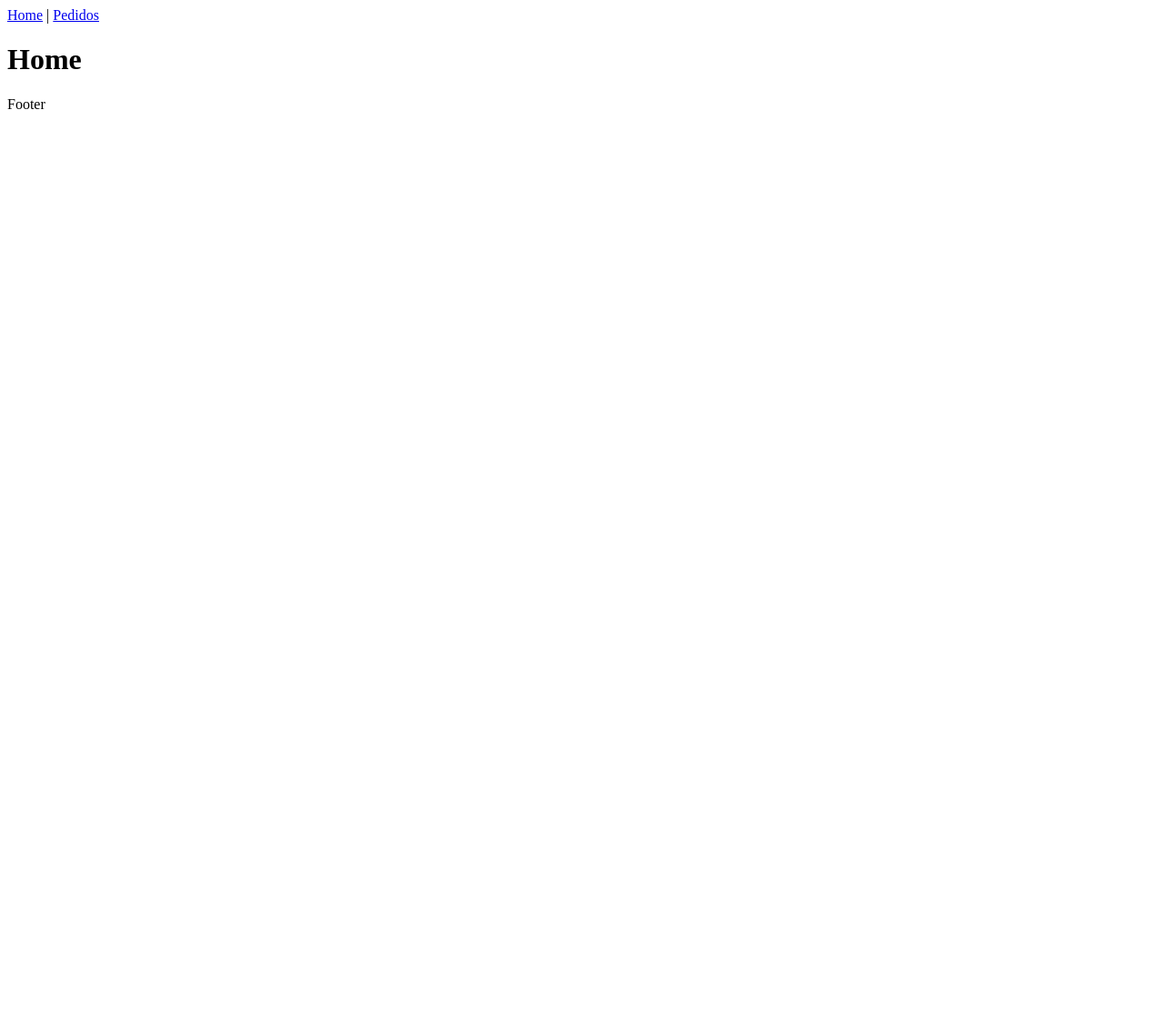
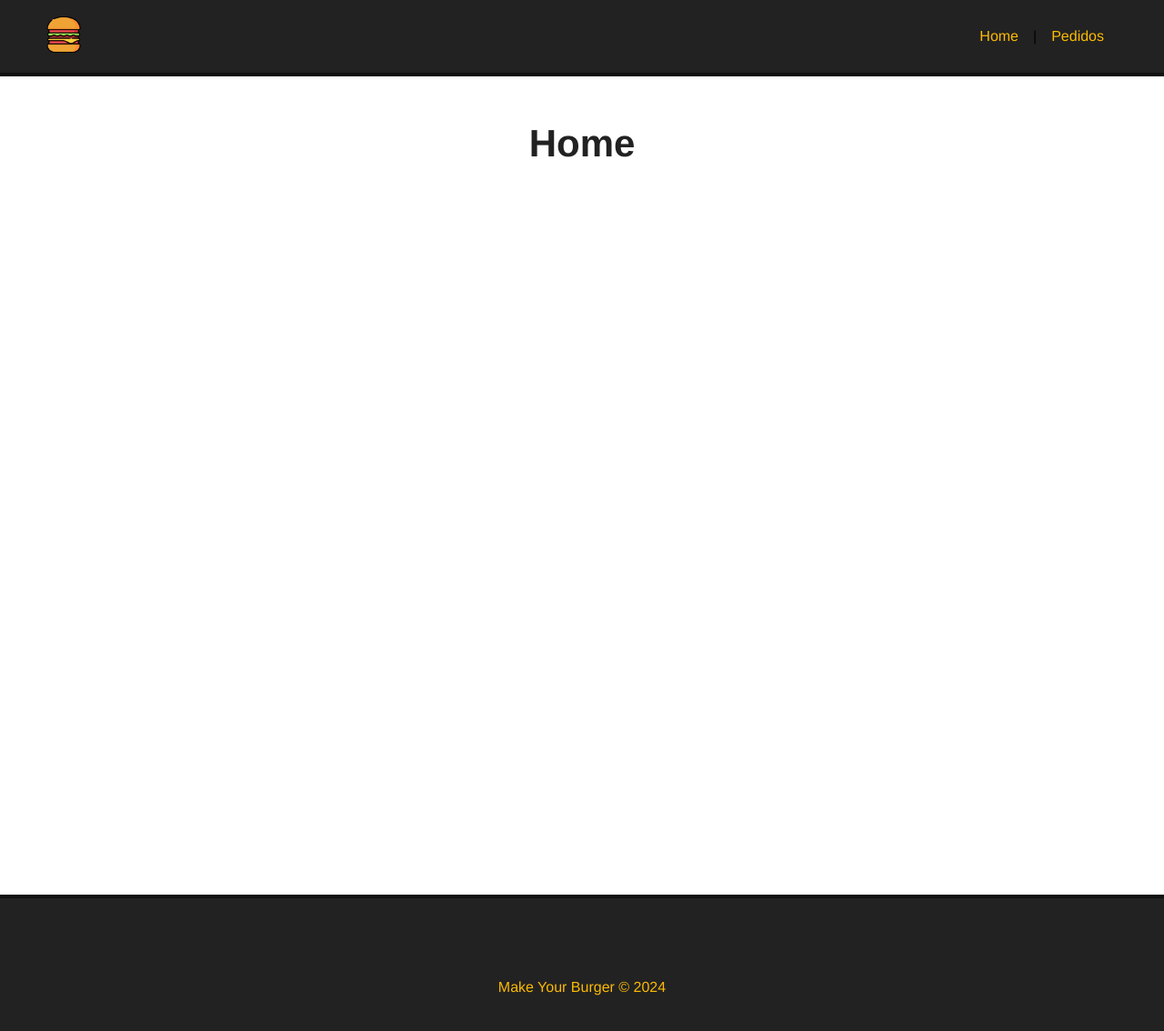
Before and after one commit to ricsjs/burger-orders, a Vue app: page / in a window 1280 px wide. Shown: the top 1134 px of the page at 91% size. Before the commit the page ends 800 px from the top, so only its background shows below. Built offline with nearby package versions, Linux system fonts and the light colour scheme.

Commit message:
feat: project header and footer

```diff
--- a/package.json
+++ b/package.json
@@ -9,6 +9,7 @@
   },
   "dependencies": {
     "core-js": "^3.8.3",
+    "json-server": "^1.0.0-beta.3",
     "vue": "^3.2.13",
     "vue-router": "^4.0.3",
     "vuex": "^4.0.0"
--- a/src/App.vue
+++ b/src/App.vue
@@ -1,5 +1,5 @@
 <template>
-  <Navbar />
+  <Navbar :logo="logo_src" :alt="app_name"/>
   <router-view />
   <Footer />
 </template>
@@ -13,7 +13,32 @@
     Navbar,
     Footer,
   },
+  data() {
+    return {
+      logo_src: "/img/logo.png",
+      app_name: "Make Your Burger"
+    }
+  }
 };
 </script>
 
-<style></style>
+<style>
+  *{
+    margin: 0;
+    padding: 0;
+    font-family: Helvetica;
+    box-sizing: border-box;
+  }
+
+  .main-container {
+    margin: 50px;
+    min-height: 100vh;
+  }
+
+  h1 {
+    text-align: center;
+    font-size: 42px;
+    margin-bottom: 30px;
+    color: #222;
+  }
+</style>
--- a/src/components/Footer.vue
+++ b/src/components/Footer.vue
@@ -1,5 +1,7 @@
 <template>
-    <p>Footer</p>
+    <div id="footer">
+        <p>Make Your Burger &copy; 2024</p>
+    </div>
 </template>
 
 <script>
@@ -7,3 +9,16 @@
         name: "Footer",
     }
 </script>
+
+<style scoped>
+    #footer {
+        height: 200px;
+        background-color: #222;
+        border-top: 4px solid #111;
+        color: #fcba03;
+        display: flex;
+        align-items: center;
+        justify-content: center;
+        width: 100%;
+    }
+</style>
--- a/src/components/Navbar.vue
+++ b/src/components/Navbar.vue
@@ -1,7 +1,7 @@
 <template lang="pt-br">
-  <nav>
-    <router-link to="/">
-        <img src="" id="logo">
+  <nav id="nav">
+    <router-link to="/" id="logo_url">
+        <img :src="logo" :alt="alt" id="logo">
     </router-link>
     <router-link to="/">Home</router-link> |
     <router-link to="/pedidos">Pedidos</router-link>
@@ -10,6 +10,37 @@
 <script>
 export default {
   name: "Navbar",
+  props: ["logo", "alt"]
 };
 </script>
-<style></style>
+<style scoped>
+    #nav {
+        background-color: #222;
+        border-bottom: 4px solid #111;
+        padding: 15px 50px;
+        display: flex;
+        justify-content: flex-end;
+        align-items: center;
+    }
+
+    #nav #logo_url {
+        margin: auto;
+        margin-left: 0;
+    }
+
+    #logo {
+        height: 40px;
+        width: 40px;
+    }
+
+    #nav a {
+        color: #fcba03;
+        text-decoration: none;
+        margin: 16px;
+        transform: .5;
+    }
+
+    #nav a:hover {
+        color: #fff;
+    }
+</style>
--- a/src/views/HomeView.vue
+++ b/src/views/HomeView.vue
@@ -1,5 +1,5 @@
 <template>
-  <div class="home">
+  <div class="main-container">
     <h1>Home</h1>
   </div>
 </template>
--- a/src/views/PedidosView.vue
+++ b/src/views/PedidosView.vue
@@ -1,5 +1,5 @@
 <template>
-  <div class="pedidos">
+  <div class="main-container">
     <h1>Pedidos</h1>
   </div>
 </template>
```
Also changed, not shown: 1 other file (tests, documents, lock files or other folders).
